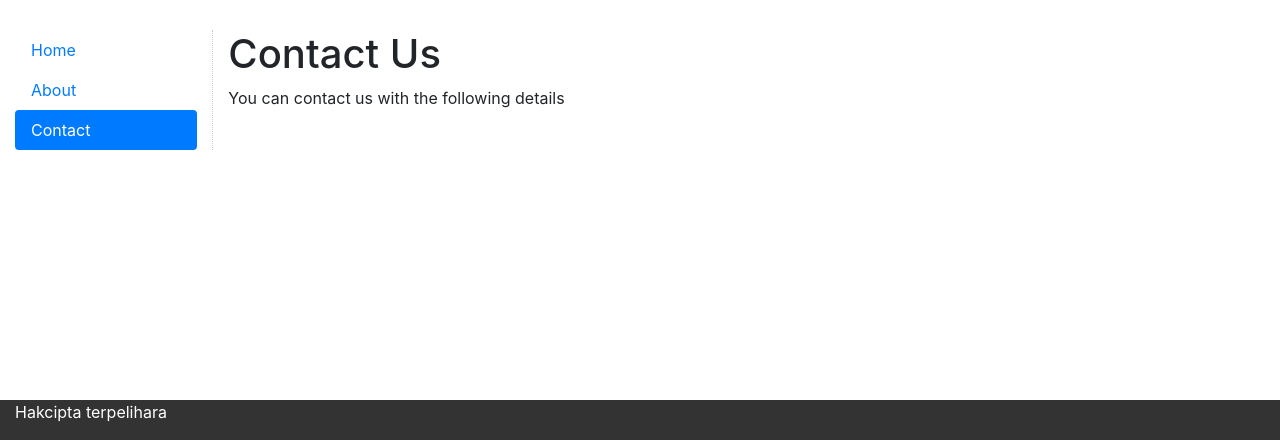
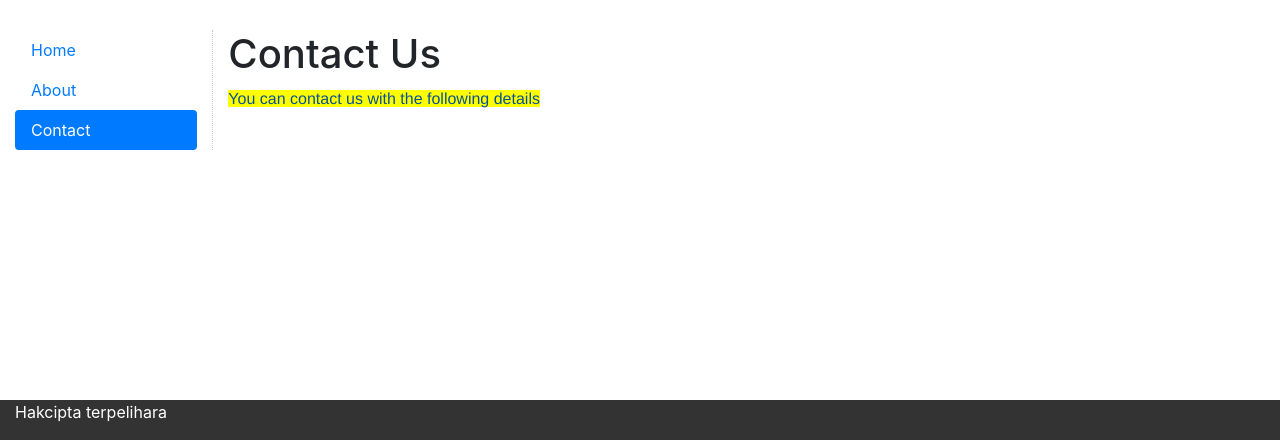
Before and after one commit to kidino/no-db-cms, a PHP site: page /index.php?page=contact in a window 1280 px wide. Shown: the part 56-496 px from the top of the page. Run offline with PHP 8.4, Linux system fonts and the light colour scheme.

Commit message:
contact update
Signed-off-by: Iszuddin Ismail <dino@websegera.my>

```diff
--- a/pages/contact.php
+++ b/pages/contact.php
@@ -1,4 +1,4 @@
 <?php $content = <<<EOD
-<h1>Contact Us</h1><p>You can contact us with the following details</p>
+<h1>Contact Us</h1><p><span style="background-color: rgb(255, 255, 0); color: rgb(8, 82, 148); font-family: Helvetica;">You can contact us with the following details</span></p>
 EOD;
 ?>
```
